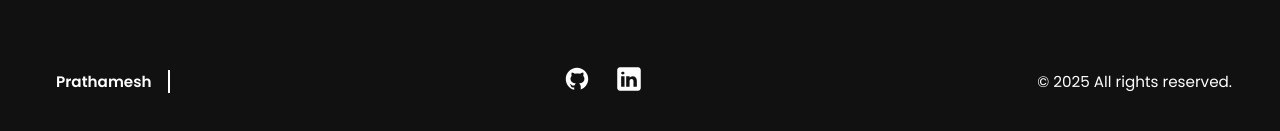
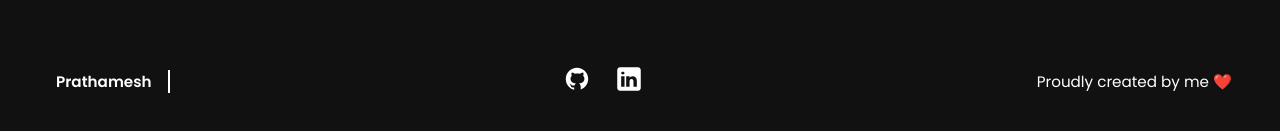
Before and after one commit to PrathameshCoder/portfolio-website, a Next.js app: page / in a window 1280 px wide. Shown: the part 2655-2786 px from the top of the page. Built offline with nearby package versions, Linux system fonts and the light colour scheme.

Commit message:
Small Footer bug fix

```diff
--- a/src/components/Footer.js
+++ b/src/components/Footer.js
@@ -24,9 +24,7 @@ export default function Footer() {
 
       </div>
 
-      <div className={styles.right}>
-        © {new Date().getFullYear()} All rights reserved.
-      </div>
+      <div className={styles.right}>Proudly created by me ❤️</div>
     </footer>
   );
 }
```
